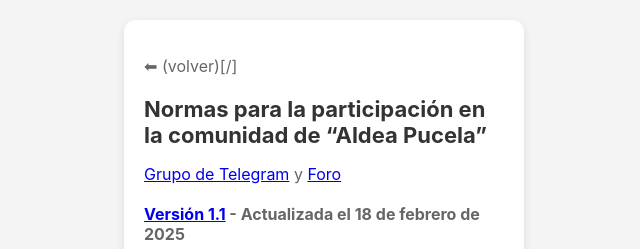
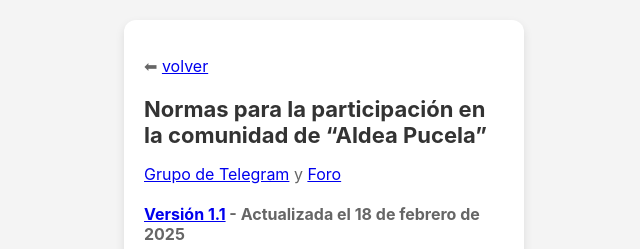
Before and after one commit to aldeapucela/web, a Jekyll site: the page built from normas.md, in a window 1280 px wide and 900 px high. Shown: the top 249 px of the window, without its empty margins (316-956 px from the left). Built offline with Jekyll 4.4.1, drawn with Linux system fonts in a browser that asks for light colours; comment, search, counter and statistics services are not loaded.

Commit message:
link back

```diff
--- a/normas.md
+++ b/normas.md
@@ -5,7 +5,7 @@
 slug: normas
 ---
 
-⬅ (volver)[/]
+⬅ [volver](/)
 
 # Normas para la participación en la comunidad de "Aldea Pucela"
 
```
